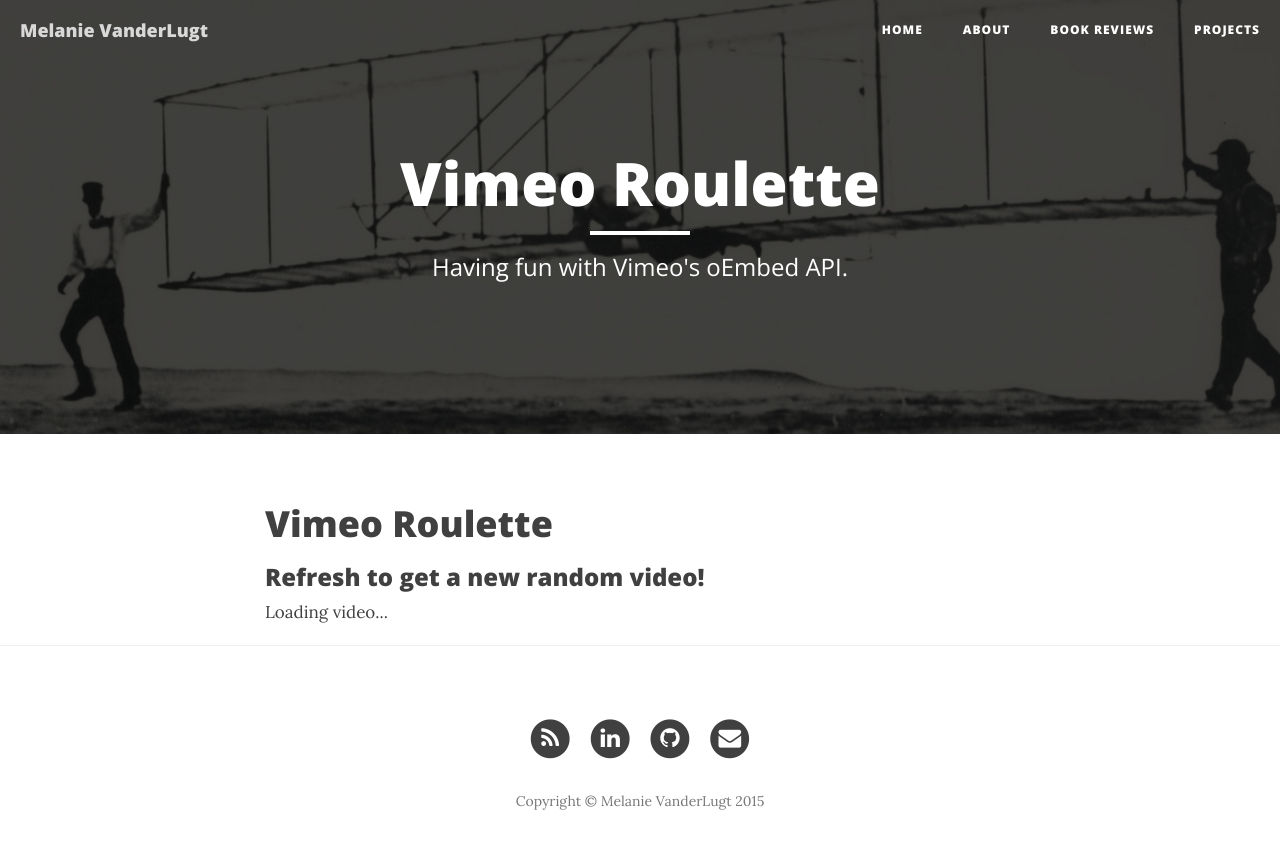
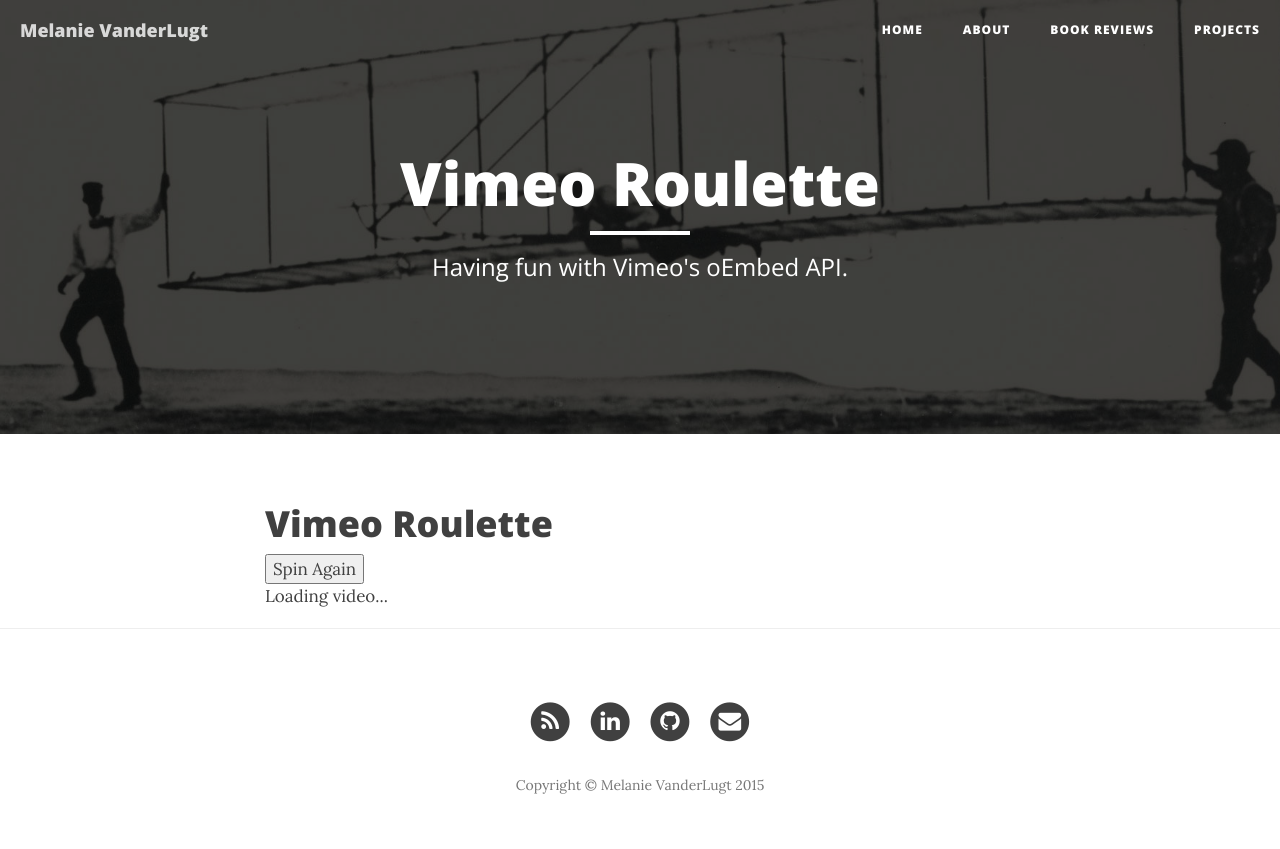
Before and after one commit to melanievee/melanievee.github.io, a Jekyll site: the page built from api/vimeo_roulette.html, in a window 1280 px wide. Shown: the top 849 px of the page. Built offline with Jekyll 4.4.1, drawn with Linux system fonts in a browser that asks for light colours; nearby versions of some CDN libraries; part of the change alters nothing that is shown.

Commit message:
Refactor Vimeo Roulette javascript by breaking it down into smaller functions.

```diff
--- a/api/vimeo_roulette.html
+++ b/api/vimeo_roulette.html
@@ -9,14 +9,16 @@ header-img: "img/post-bg-02.jpg"
 <head>
   <meta charset="utf-8">
   <title>Vimeo Javascript oEmbed Example</title>
-  <script type="text/javascript" src="../vimeo_roulette.js"></script>
-
+  <script src="https://ajax.googleapis.com/ajax/libs/jquery/2.1.3/jquery.min.js"></script>
 </head>
 <body>
 
   <h1>Vimeo Roulette</h1>
-  <h3>Refresh to get a new random video!</h3>
+
+  <button type="button" id="respin">Spin Again</button>
   <div id="embed">Loading video...</div>
 
+
+  <script type="text/javascript" src="../vimeo_roulette.js"></script>
 </body>
 </html>
--- a/api/vimeo_roulette.js
+++ b/api/vimeo_roulette.js
@@ -1,43 +1,55 @@
-var videoID = getRandomVideoID();
+var VimeoWidget =
+{
 
-// This is the URL of the video you want to load
+  init: function()
+  {
+
+    // Get handlers for key elements & setup clickListener
+    var videoEmbed = document.getElementById("embed");
+    var reSpin = document.getElementById("respin");
+    $(respin).bind("click",VimeoWidget.clickListener);
+
+    // Build Vimeo Video URL
+    var videoID = VimeoWidget.getRandomVideoID();
     var videoUrl = 'http://www.vimeo.com/' + videoID;
-
     // This is the oEmbed endpoint for Vimeo (we're using JSON)
-// (Vimeo also supports oEmbed discovery. See the PHP example.)
     var endpoint = 'http://www.vimeo.com/api/oembed.json';
-
     // Tell Vimeo what function to call
-var callback = 'embedVideo';
-
+    var callback = 'VimeoWidget.embedVideo';
     // Put together the URL
     var url = endpoint + '?url=' + encodeURIComponent(videoUrl) + '&callback=' + callback + '&width=640';
-
     console.log(url);
 
-// This function puts the video on the page
-function embedVideo(video) {
-  document.getElementById('embed').innerHTML = unescape(video.html);
-}
-
-// This function loads the data from Vimeo
-function init() {
+    // Load data from Vimeo
     var js = document.createElement('script');
     js.setAttribute('type', 'text/javascript');
     js.setAttribute('src', url);
     document.getElementsByTagName('head').item(0).appendChild(js);
-}
+  },
 
-function getRandomInt(min, max) {
+  clickListener: function(event)
+  {
+    alert("Clicked!");
+  },
+
+  // This function puts the video on the page
+  embedVideo: function(video)
+  {
+    document.getElementById('embed').innerHTML = unescape(video.html);
+  },
+
+  getRandomInt: function(min, max)
+  {
     return Math.floor(Math.random() * (max - min + 1)) + min;
-}
+  },
 
-function getRandomVideoID() {
+  getRandomVideoID: function()
+  {
     var largestID = 200000000;
     var idValid = false;
 
     while (idValid == false ) {
-    var videoID = getRandomInt(1,largestID);
+      var videoID = VimeoWidget.getRandomInt(1,largestID);
       var xhr = new XMLHttpRequest();
       xhr.onreadystatechange = function() {
         if (xhr.readyState === 4 && xhr.status === 200) {
@@ -47,9 +59,8 @@ function getRandomVideoID() {
       xhr.open("HEAD", "https://vimeo.com/api/v2/video/" + videoID + ".json", false);
       xhr.send();
     }
-
     return videoID;
   }
+};
 
-// Call our init function when the page loads
-window.onload = init;
+VimeoWidget.init();
```
Also changed, not shown: 4 other files. Lines whose indentation alone changed are shown as unchanged.
